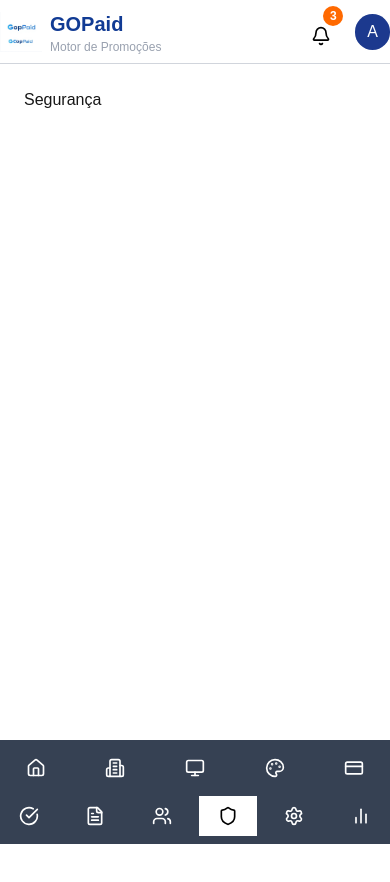
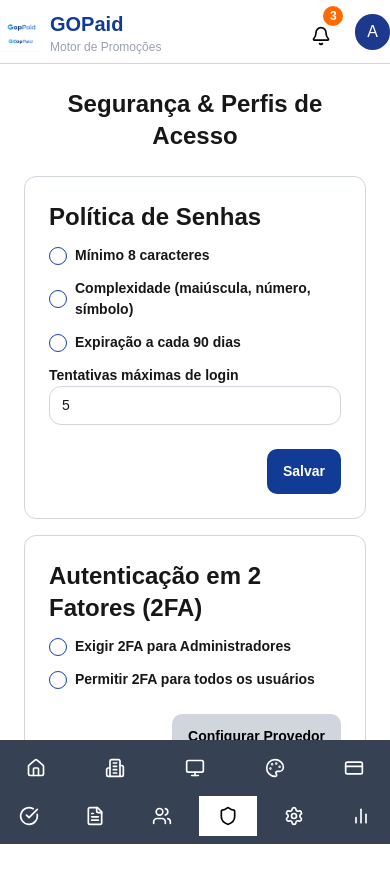
Before and after one commit to JohannPDaniel/Meu-projeto, a Next.js app: page /seguranca in a window 390 px wide. Shown: the top 882 px of the page. Before the commit the page ends 844 px from the top, so only its background shows below. Built offline with nearby package versions, Linux system fonts and the light colour scheme.

Commit message:
terminando responsividade da pagina de segurança

```diff
--- a/src/app/seguranca/page.tsx
+++ b/src/app/seguranca/page.tsx
@@ -1,7 +1,49 @@
-import { AppLayout } from "../../components/appLayout";
+import { AppLayout } from '../../components/appLayout';
+import { VigenciaInput } from "../../components/configurações/vigencyInput";
+import { RadioButton } from '../../components/seguranca/radioButton';
 
 export default function Seguranca() {
 	return (
-		<AppLayout>Segurança</AppLayout>
+		<AppLayout>
+			<h1 className='text-2xl font-bold xss:text-center md:text-start'>Segurança & Perfis de Acesso</h1>
+
+			<div className='grid lg:grid-cols-2 gap-4'>
+				<div className='flex flex-col gap-3 border border-gray-300 rounded-xl p-6'>
+					<h1 className='text-2xl font-bold'>Política de Senhas</h1>
+
+					<RadioButton title='Mínimo 8 caracteres' />
+
+					<RadioButton title='Complexidade (maiúscula, número, símbolo)' />
+
+					<RadioButton title='Expiração a cada 90 dias' />
+
+					<VigenciaInput
+						text='Tentativas máximas de login'
+						valorExterno={5}
+					/>
+
+					<div className='flex justify-end mt-3'>
+						<button className='bg-[#113b94] px-4 py-3 rounded-[10px] text-[14px] text-white font-bold'>
+							Salvar
+						</button>
+					</div>
+				</div>
+				<div className='flex flex-col gap-3 border border-gray-300 rounded-xl p-6'>
+					<h1 className='text-2xl font-bold'>
+						Autenticação em 2 Fatores (2FA)
+					</h1>
+
+					<RadioButton title='Exigir 2FA para Administradores' />
+
+					<RadioButton title='Permitir 2FA para todos os usuários' />
+
+					<div className='flex justify-end mt-3'>
+						<button className='bg-gray-300 px-4 py-3 rounded-[10px] text-[14px] text-black font-bold'>
+							Configurar Provedor
+						</button>
+					</div>
+				</div>
+			</div>
+		</AppLayout>
 	);
 }
--- /dev/null
+++ b/src/components/seguranca/radioButton.tsx
@@ -0,0 +1,38 @@
+interface RadioButtonProps {
+    title: string
+}
+export const RadioButton = ({ title }: RadioButtonProps) => {
+	return (
+		<label className='flex items-center gap-2 cursor-pointer select-none'>
+			<input
+				type='checkbox'
+				className='peer sr-only'
+			/>
+
+			<span
+				className='
+      relative grid place-items-center w-4.5 h-4.5 rounded-full
+      border border-blue-800 bg-white transition-colors
+      peer-checked:bg-blue-800
+      peer-focus-visible:ring-2 peer-focus-visible:ring-blue-500
+      peer-checked:[&>svg]:opacity-100   /* <- mostra o svg quando checado */
+    '>
+				<svg
+					viewBox='0 0 24 24'
+					className='w-4.5 h-4.5 text-white opacity-0 transition-opacity duration-150'
+					aria-hidden='true'>
+					<path
+						d='M5 12l4 4L19 6' /* confira se está exatamente assim */
+						fill='none'
+						stroke='currentColor'
+						strokeWidth='3'
+						strokeLinecap='round'
+						strokeLinejoin='round'
+					/>
+				</svg>
+			</span>
+
+			<span className='text-[14px] font-bold'>{title}</span>
+		</label>
+	);
+};
```
